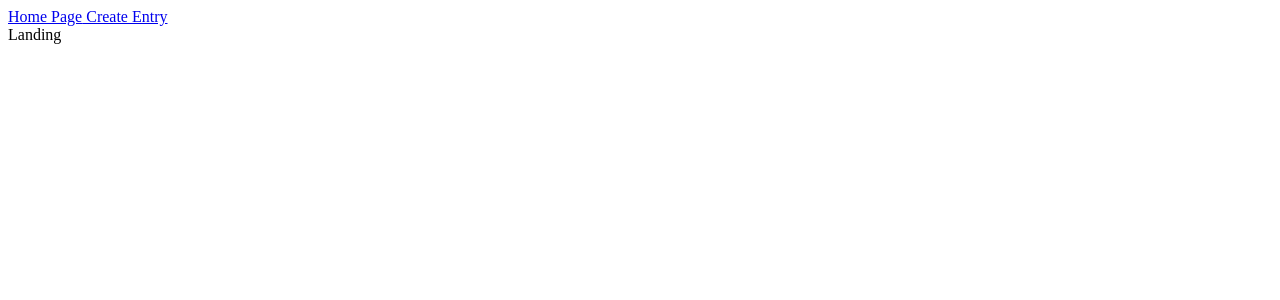
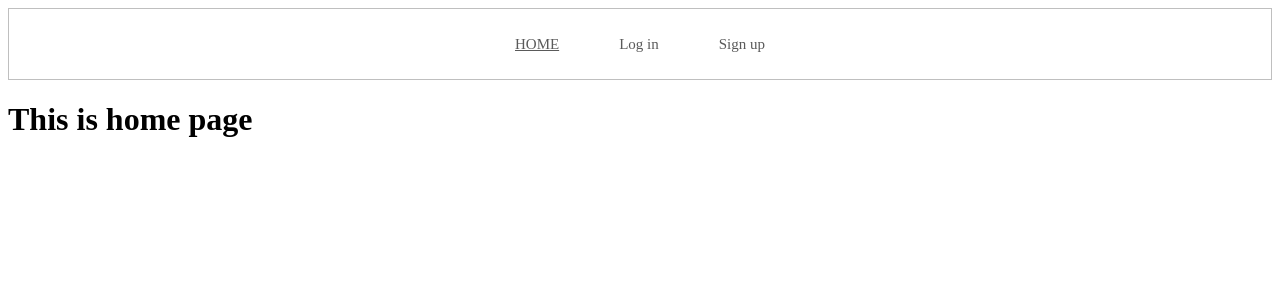
Before and after one commit to kumashi7/CS5610-Project-3-Review-App, a React (Create React App) app: page / in a window 1280 px wide. Shown: the top 300 px of the page. Built offline with nearby package versions, Linux system fonts and the light colour scheme.

Commit message:
modified structure and added routes

```diff
--- a/package.json
+++ b/package.json
@@ -12,6 +12,7 @@
     "react": "^18.0.0",
     "react-dom": "^18.0.0",
     "react-redux": "^8.0.1",
+    "react-router": "^6.3.0",
     "react-router-dom": "^6.3.0",
     "react-scripts": "5.0.1",
     "redux": "^4.2.0",
--- a/routes/user.js
+++ /dev/null
@@ -1 +0,0 @@
-pok
--- a/src/App.jsx
+++ b/src/App.jsx
@@ -1,26 +1,41 @@
+// import React from "react";
+// import {BrowserRouter as Router, Routes, Route, Link } from 'react-router-dom';
+// // import { Provider } from 'react-redux';
+
+// import './App.css';
+
+// import Entry from './components/entry/Entry.jsx';
+// import Landing from './components/landing/Landing.jsx';
+
+// function App() {
+//     return (
+//         <main>
+//             <Router>
+//                 <nav>
+//                     <Link to='/'> Home Page</Link>
+//                     <Link to='/entry'> Create Entry</Link>
+//                 </nav>
+//             <Routes>
+//                 <Route path='/' element={<Landing/>} />
+//                 <Route path='/entry' element={<Entry/>} />
+//             </Routes>
+//             </Router>
+//         </main>
+//     );
+// }
+
+// export default App;
+
+
 import React from "react";
-import {BrowserRouter as Router, Routes, Route, Link } from 'react-router-dom';
-// import { Provider } from 'react-redux';
 
-import './App.css';
-
-import Entry from './components/entry/Entry.jsx';
-import Landing from './components/landing/Landing.jsx';
+import './App.css'
 
 function App() {
     return (
-        <main>
-            <Router>
-                <nav>
-                    <Link to='/'> Home Page</Link>
-                    <Link to='/entry'> Create Entry</Link>
-                </nav>
-            <Routes>
-                <Route path='/' element={<Landing/>} />
-                <Route path='/entry' element={<Entry/>} />
-            </Routes>
-            </Router>
-        </main>
+        <div>
+            <h1>This is home page</h1>
+        </div>
     );
 }
 
--- /dev/null
+++ b/src/components/createUser/createUser.jsx
@@ -0,0 +1,5 @@
+export default function CreateUser(props) {
+    return (
+        <div>CreateUser</div>
+    )
+}
--- a/src/components/entry/Entry.jsx
+++ b/src/components/entry/Entry.jsx
@@ -1,9 +1,15 @@
-import React from 'react'
+// import React from 'react'
 
-function Entry() {
+// function Entry() {
+//   return (
+//     <div>Entry</div>
+//   )
+// }
+
+// export default Entry
+
+export default function CreateUser(props) {
   return (
-    <div>Entry</div>
+      <div>CreateUser</div>
   )
 }
-
-export default Entry
--- a/src/components/login/Login.jsx
+++ b/src/components/login/Login.jsx
@@ -0,0 +1,6 @@
+export default function Login(props) {
+    return (
+        <div>Login</div>
+    )
+
+}
--- /dev/null
+++ b/src/components/navbar/NavBar.css
@@ -0,0 +1,25 @@
+#navbar {
+    border: 1px rgb(128, 128, 128, 0.5) solid;
+    display: flex;
+    justify-content: center;
+    align-items: center;
+    gap: 60px;
+    position: sticky;
+    top: 0;
+    height: 70px;
+    background-color: white;
+}
+
+.flex-nav-item:hover {
+    text-decoration: underline;
+}
+
+.flex-nav-item {
+    font-size: 15px;
+    text-decoration: none;
+    color: rgb(90, 90, 90);
+}
+
+.flex-nav-item:nth-child(1) {
+    text-decoration: underline;
+}
--- a/src/components/navbar/NavBar.js
+++ b/src/components/navbar/NavBar.js
@@ -0,0 +1,14 @@
+import "./NavBar.css"
+
+export default function NavBar(props) {
+    return (
+        <div>
+            <nav id="navbar">
+                <a className="flex-nav-item" href="./">HOME</a>
+                <a className="flex-nav-item" href="Login">Log in</a>
+                <a className="flex-nav-item" href="createUser">Sign up</a>
+            </nav>
+        </div>
+    )
+
+}
--- a/src/index.js
+++ b/src/index.js
@@ -1,6 +1,33 @@
+// import React from 'react';
+// import ReactDOM from 'react-dom';
+// import './index.css';
+// import App from './App.jsx';
+
+// ReactDOM.render(<App />, document.getElementById('root'));
+
+
 import React from 'react';
 import ReactDOM from 'react-dom';
-import './index.css';
-import App from './App.jsx';
+import App from './App';
+import {BrowserRouter, Routes, Route} from 'react-router-dom';
+import Entry from './components/entry/Entry';
+import Login from './components/login/Login';
+import CreateUser from './components/createUser/createUser';
+import NavBar from './components/navbar/NavBar';
 
-ReactDOM.render(<App />, document.getElementById('root'));
+ReactDOM.render(
+  <div>
+  <BrowserRouter>
+  <NavBar/>
+  <Routes>
+      <Route path={"/"} element={<App/>}/>
+      {/* <Route path={"/review/:reviewId"} element={<Entry />}/> */}
+      <Route path={"/login"} element={<Login/>} />
+      <Route path={"/createUser"} element={<CreateUser/>} />
+  </Routes>
+  </BrowserRouter>
+
+  </div>
+,
+  document.getElementById('root')
+);
```
Also changed, not shown: server.js (+33 -17 lines), 1 other file (tests, documents, lock files or other folders).
